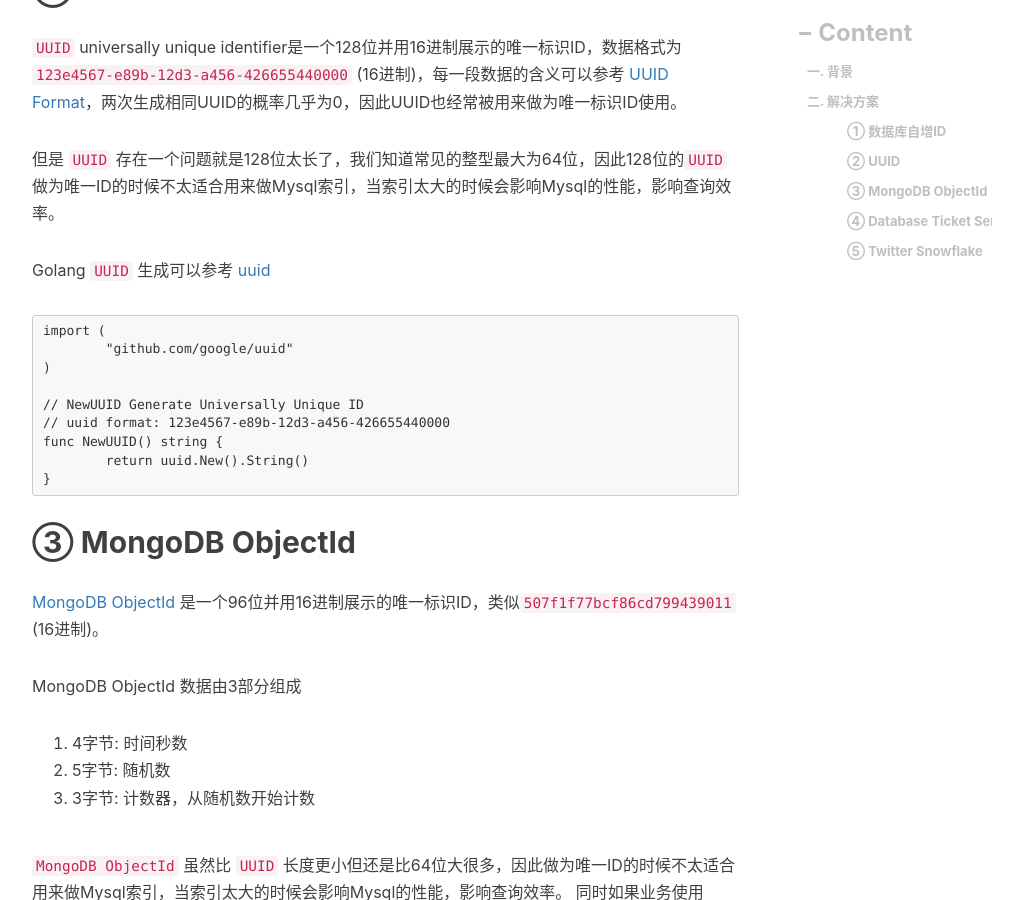
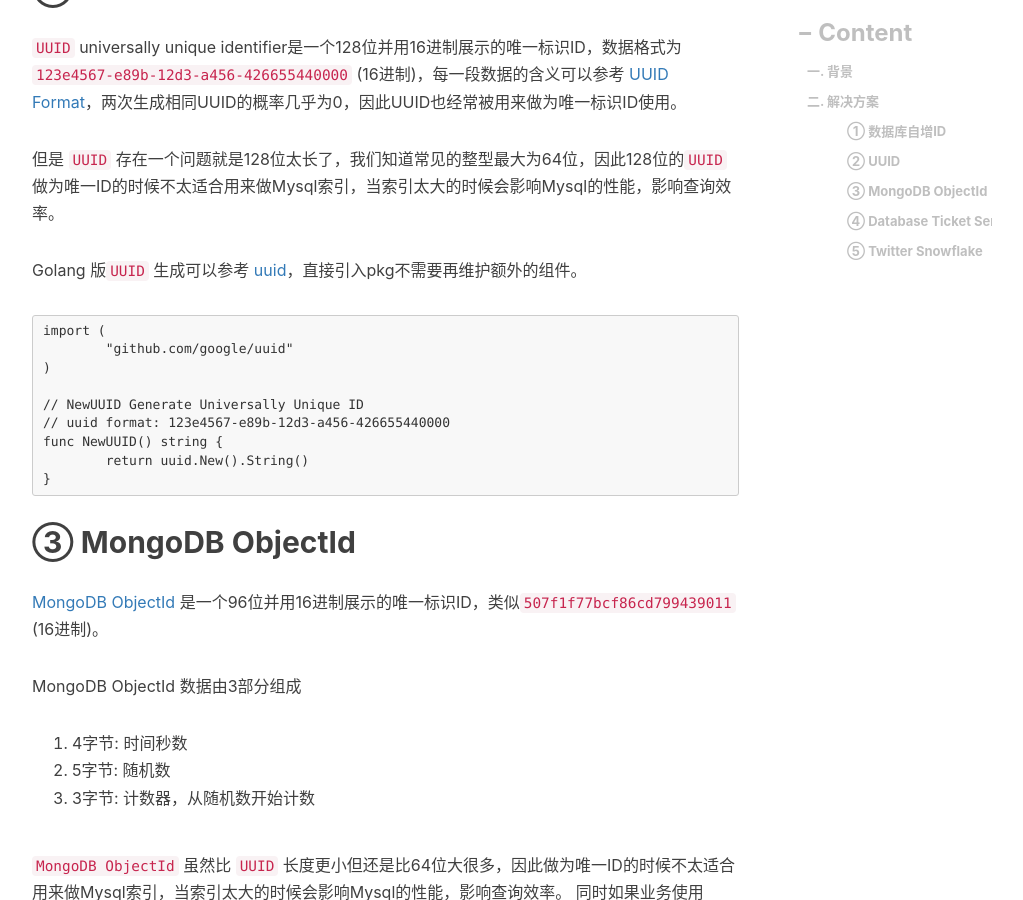
Before and after one commit to engru/chenguolin.github.io, a Jekyll site: the page built from _posts/2017-07-09-【基础-6】分布式唯一ID生成算法.md, in a window 1280 px wide and 900 px high, scrolled down 1438 px. Shown: the whole window, without its empty margins (233-1256 px from the left). Built offline with Jekyll 4.4.1, drawn with Linux system fonts in a browser that asks for light colours; nearby versions of some CDN libraries; comment, search, counter and statistics services are not loaded.

Commit message:
Update 2017-07-09-【基础-6】分布式唯一ID生成算法.md

````diff
--- a/_posts/2017-07-09-【基础-6】分布式唯一ID生成算法.md
+++ b/_posts/2017-07-09-【基础-6】分布式唯一ID生成算法.md
@@ -36,7 +36,7 @@ CREATE TABLE `users` (
 
 但是 `UUID` 存在一个问题就是128位太长了，我们知道常见的整型最大为64位，因此128位的`UUID` 做为唯一ID的时候不太适合用来做Mysql索引，当索引太大的时候会影响Mysql的性能，影响查询效率。
 
-Golang `UUID` 生成可以参考 [uuid](https://github.com/google/uuid)
+Golang 版`UUID` 生成可以参考 [uuid](https://github.com/google/uuid)，直接引入pkg不需要再维护额外的组件。
 
 ```
 import (
````
